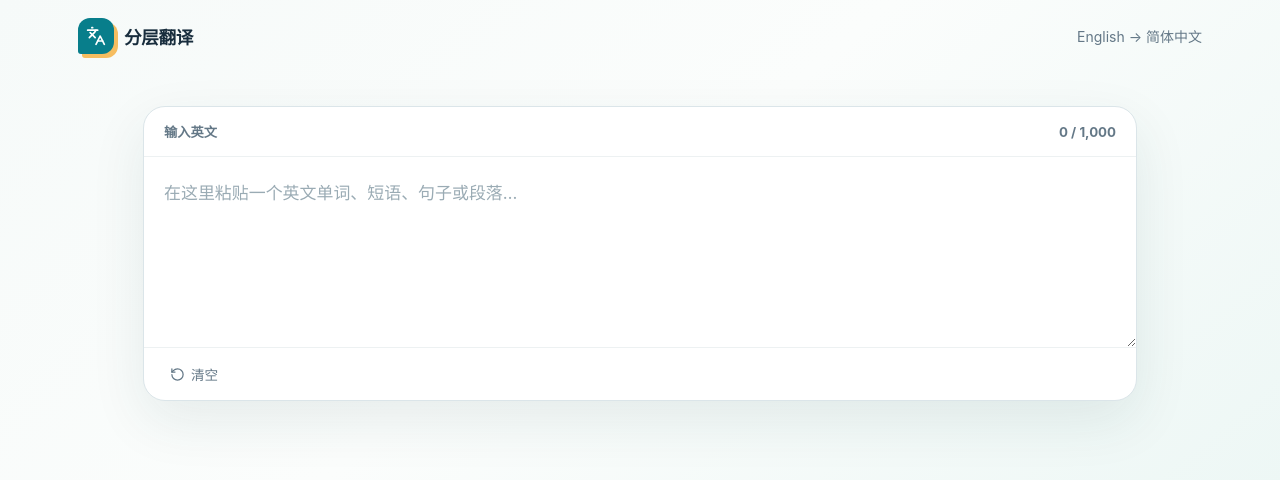
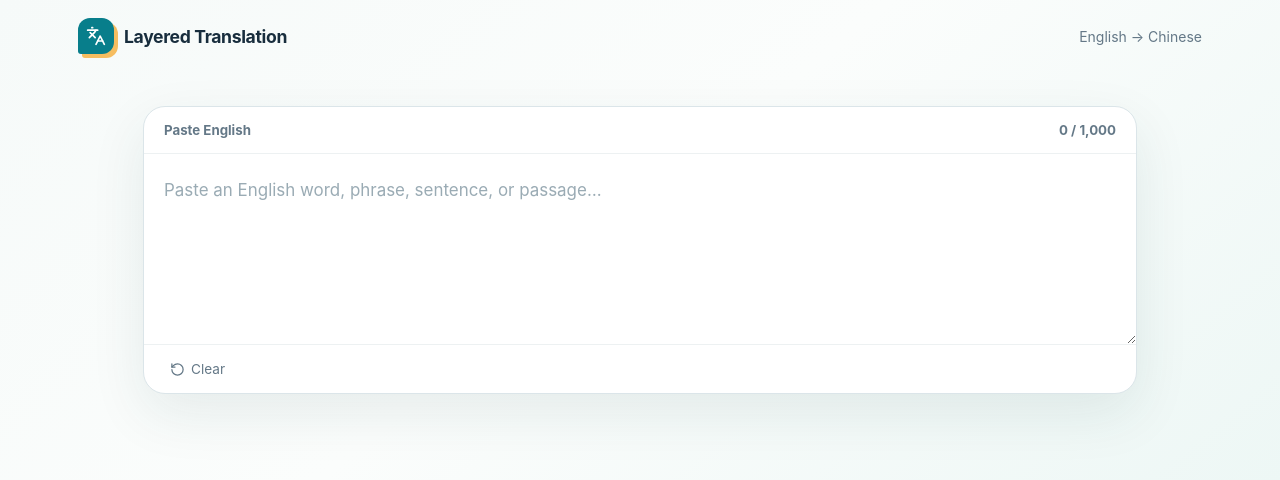
Before and after one commit to chechuan/word-translator, a Next.js app: page / in a window 1280 px wide. Shown: the top 480 px of the page. Built offline with nearby package versions, Linux system fonts and the light colour scheme.

Commit message:
Use English throughout the translation interface

```diff
--- a/app/api/analyze-translate/route.ts
+++ b/app/api/analyze-translate/route.ts
@@ -16,21 +16,21 @@ async function withTranslations(items: Omit<TranslationItem, "translation">[]) {
 export async function POST(request: Request) {
   const id = requestId();
   const ip = request.headers.get("x-forwarded-for") ?? "local";
-  if (!allowRequest(ip)) return Response.json({ error: "请求过于频繁，请一分钟后再试。" }, { status: 429 });
+  if (!allowRequest(ip)) return Response.json({ error: "Too many requests. Please try again in a minute." }, { status: 429 });
   try {
     const { text: raw } = InputSchema.parse(await request.json()); const text = normalize(raw);
-    if (!text) return Response.json({ error: "请输入英文内容。" }, { status: 400 });
-    if (!/[A-Za-z]/.test(text)) return Response.json({ error: "目前仅支持英文到简体中文翻译。" }, { status: 400 });
+    if (!text) return Response.json({ error: "Please paste English text first." }, { status: 400 });
+    if (!/[A-Za-z]/.test(text)) return Response.json({ error: "Only English-to-Chinese translation is supported." }, { status: 400 });
     const cached = readCache<TranslationResponse>(`v3:${text}`); if (cached) return Response.json({ ...cached, requestId: id });
     const sentences = splitSentences(text); const words = splitWords(text, sentences);
-    if (words.length > 150) return Response.json({ error: "单次最多处理 150 个英文单词。" }, { status: 413 });
-    if (sentences.length > 20) return Response.json({ error: "单次最多处理 20 个句子。" }, { status: 413 });
+    if (words.length > 150) return Response.json({ error: "A request can contain up to 150 English words." }, { status: 413 });
+    if (sentences.length > 20) return Response.json({ error: "A request can contain up to 20 sentences." }, { status: 413 });
     const inputType = classify(text, words, sentences);
     let phrases: ReturnType<typeof validatePhrases> = [];
     const warnings: string[] = [];
     if (inputType !== "word") {
       try { phrases = validatePhrases(text, await findPhrases(text), sentences).slice(0, 50); }
-      catch { warnings.push("短语识别响应较慢，本次已跳过短语结果。"); }
+      catch { warnings.push("Phrase detection took too long and was skipped for this request."); }
     }
     const translatedWords = await withTranslations(words);
     const phonetics = await getPhonetics(translatedWords.map((item) => item.source));
@@ -39,13 +39,13 @@ export async function POST(request: Request) {
     const translatedSentences = inputType === "sentence" || inputType === "paragraph" ? await withTranslations(sentences) : [];
     const fullTranslation = inputType === "paragraph" ? (await translateBatch([text]))[0] : null;
     const incomplete = [...wordsWithPhonetics, ...translatedPhrases, ...translatedSentences].some((item) => !item.translation) || (inputType === "paragraph" && !fullTranslation);
-    if (incomplete) warnings.push("部分翻译未完成。");
+    if (incomplete) warnings.push("Some translations could not be completed.");
     const result: TranslationResponse = { requestId: id, status: warnings.length ? "partial" : "success", inputType, sourceText: text, words: wordsWithPhonetics, phrases: translatedPhrases, sentences: translatedSentences, fullTranslation, warnings };
     writeCache(`v3:${text}`, result); return Response.json(result);
   } catch (caught) {
-    if (caught instanceof z.ZodError) return Response.json({ error: "输入格式不正确。" }, { status: 400 });
-    const message = caught instanceof Error ? caught.message : "服务暂时不可用。";
+    if (caught instanceof z.ZodError) return Response.json({ error: "The input format is invalid." }, { status: 400 });
+    const message = caught instanceof Error ? caught.message : "The service is temporarily unavailable.";
     const timeout = /timeout|aborted/i.test(message);
-    return Response.json({ error: timeout ? "翻译服务响应超时，请稍后重试。" : message, requestId: id }, { status: /尚未配置/.test(message) ? 503 : timeout ? 504 : 502 });
+    return Response.json({ error: timeout ? "The translation service timed out. Please try again." : message, requestId: id }, { status: /not configured/.test(message) ? 503 : timeout ? 504 : 502 });
   }
 }
--- a/app/layout.tsx
+++ b/app/layout.tsx
@@ -1,11 +1,11 @@
 import type { Metadata } from "next";
 import "./globals.css";
 export const metadata: Metadata = {
-  title: "分层翻译｜英语文本解析工具",
-  description: "按原文顺序提供英语逐词、逐短语、逐句和整段翻译。",
+  title: "Layered Translation | English Text Analyzer",
+  description: "Explore English text word by word, phrase by phrase, sentence by sentence, and as a full passage.",
   metadataBase: new URL("https://translate.cc1204.cn"),
   icons: { icon: "/favicon.svg", shortcut: "/favicon.svg" },
 };
 export default function RootLayout({ children }: Readonly<{ children: React.ReactNode }>) {
-  return <html lang="zh-CN"><body>{children}</body></html>;
+  return <html lang="en"><body>{children}</body></html>;
 }
--- a/app/page.tsx
+++ b/app/page.tsx
@@ -1,12 +1,12 @@
 "use client";
 
-import { useMemo, useRef, useState } from "react";
+import { useRef, useState } from "react";
 import { Check, Clipboard, Languages, RotateCcw, Volume2 } from "lucide-react";
 import type { TranslationResponse, TranslationItem } from "@/types/translation";
 import "./loading.css";
 import "./learning.css";
 
-function CopyButton({ value, label = "复制" }: { value: string; label?: string }) {
+function CopyButton({ value, label = "Copy" }: { value: string; label?: string }) {
   const [copied, setCopied] = useState(false);
   return (
     <button type="button" className="copy-button" onClick={async () => {
@@ -14,12 +14,12 @@ function CopyButton({ value, label = "复制" }: { value: string; label?: string
       window.setTimeout(() => setCopied(false), 1400);
     }} aria-label={`${label}：${value}`}>
       {copied ? <Check size={15} /> : <Clipboard size={15} />}
-      {copied ? "已复制" : label}
+      {copied ? "Copied" : label}
     </button>
   );
 }
 
-function SpeakButton({ value, label = "朗读单词" }: { value: string; label?: string }) {
+function SpeakButton({ value, label = "Play word" }: { value: string; label?: string }) {
   return <button className="speak-button" type="button" onClick={() => {
     const audio = new Audio(`https://dict.youdao.com/dictvoice?audio=${encodeURIComponent(value)}&type=2`);
     audio.play().catch(() => {
@@ -39,8 +39,8 @@ function ResultSection({ title, kicker, items, showSentence, kind }: {
   return <section className={`result-section ${kind ? `result-section-${kind}` : ""}`}>
     <div className="section-heading"><div><span className="section-kicker">{kicker}</span><h2>{title}</h2></div><span className="count-pill">{items.length}</span></div>
     <div className="result-list">{items.map((item, index) => <article className="translation-row" key={`${item.start}-${item.end}-${index}`}>
-      <div className="source-cell"><code>{item.source}</code>{kind === "sentence" && <SpeakButton value={item.source} label="朗读整句" />}{item.phonetic && <span className="pronunciation"><span className="phonetic">/{item.phonetic.replaceAll("/", "")}/</span>{kind === "word" && <SpeakButton value={item.source} />}</span>}{showSentence && <span>第 {item.sentenceIndex + 1} 句</span>}</div>
-      <div className="row-arrow">→</div><p>{item.translation || "暂未取得译文"}</p><CopyButton value={item.translation || item.source} />
+      <div className="source-cell"><code>{item.source}</code>{kind === "sentence" && <SpeakButton value={item.source} label="Play sentence" />}{item.phonetic && <span className="pronunciation"><span className="phonetic">/{item.phonetic.replaceAll("/", "")}/</span>{kind === "word" && <SpeakButton value={item.source} />}</span>}{showSentence && <span>Sentence {item.sentenceIndex + 1}</span>}</div>
+      <div className="row-arrow">→</div><p>{item.translation || "Translation unavailable"}</p><CopyButton value={item.translation || item.source} />
     </article>)}</div>
   </section>;
 }
@@ -52,11 +52,6 @@ export default function Home() {
   const [isLoading, setIsLoading] = useState(false);
   const controller = useRef<AbortController | null>(null);
   const lastRequested = useRef("");
-  const typeLabel = useMemo(() => {
-    const labels = { word: "单词", phrase: "短语", sentence: "句子", paragraph: "段落" };
-    return result ? labels[result.inputType] : null;
-  }, [result]);
-
   async function translate(content = text) {
     if (!content.trim() || content === lastRequested.current) return;
     lastRequested.current = content;
@@ -65,7 +60,7 @@ export default function Home() {
     try {
       const response = await fetch("/api/analyze-translate", { method: "POST", headers: { "Content-Type": "application/json" }, body: JSON.stringify({ text: content }), signal: current.signal });
       const data = (await response.json()) as TranslationResponse & { error?: string };
-      if (!response.ok) throw new Error(data.error || "翻译服务暂时不可用，请稍后再试。");
+      if (!response.ok) throw new Error(data.error || "Translation is temporarily unavailable. Please try again.");
       setResult(data);
     } catch (caught) {
       if ((caught as Error).name !== "AbortError") setError((caught as Error).message);
@@ -75,23 +70,22 @@ export default function Home() {
   }
 
   return <main>
-    <header className="site-header"><a className="brand" href="#top" aria-label="分层翻译首页"><span className="brand-mark"><Languages size={20} /></span><span>分层翻译</span></a><span className="header-note">English → 简体中文</span></header>
+    <header className="site-header"><a className="brand" href="#top" aria-label="Layered Translation home"><span className="brand-mark"><Languages size={20} /></span><span>Layered Translation</span></a><span className="header-note">English → Chinese</span></header>
     <div className="page-shell" id="top">
-      <section className="translator-card" aria-label="英文翻译输入区">
+      <section className="translator-card" aria-label="English translation input">
         {isLoading && <svg className="translation-progress" viewBox="0 0 100 100" preserveAspectRatio="none" aria-hidden="true"><rect x="0.12" y="0.18" width="99.76" height="99.64" rx="1.6" ry="5.5" pathLength="100" /></svg>}
-        <div className="input-toolbar"><span>输入英文</span><span>{text.length} / 1,000</span></div>
+        <div className="input-toolbar"><span>Paste English</span><span>{text.length} / 1,000</span></div>
         <div className="input-area">
-          <textarea value={text} onChange={(event) => { lastRequested.current = ""; setText(event.target.value.slice(0, 1000)); }} onPaste={(event) => { const field = event.currentTarget; window.setTimeout(() => { const pasted = field.value.slice(0, 1000); setText(pasted); void translate(pasted); }, 0); }} onBlur={() => void translate()} placeholder="在这里粘贴一个英文单词、短语、句子或段落…" aria-label="英文文本" />
+          <textarea value={text} onChange={(event) => { lastRequested.current = ""; setText(event.target.value.slice(0, 1000)); }} onPaste={(event) => { const field = event.currentTarget; window.setTimeout(() => { const pasted = field.value.slice(0, 1000); setText(pasted); void translate(pasted); }, 0); }} onBlur={() => void translate()} placeholder="Paste an English word, phrase, sentence, or passage…" aria-label="English text" />
         </div>
-        <div className="input-footer"><button className="text-button" type="button" onClick={() => { controller.current?.abort(); lastRequested.current = ""; setIsLoading(false); setText(""); setResult(null); setError(""); }}><RotateCcw size={15} /> 清空</button></div>
+        <div className="input-footer"><button className="text-button" type="button" onClick={() => { controller.current?.abort(); lastRequested.current = ""; setIsLoading(false); setText(""); setResult(null); setError(""); }}><RotateCcw size={15} /> Clear</button></div>
       </section>
       {error && <div className="error-message" role="alert">{error}</div>}
       {result && <section className="results" aria-live="polite">
-        <div className="result-overview"><div><span className="section-kicker">识别结果</span><h2>这是一个<span>{typeLabel}</span></h2></div>{result.status === "partial" && <p>部分项目未完成，已展示可用结果。</p>}</div>
-        <ResultSection title="逐词翻译" kicker="Word by word" items={result.words} showSentence kind="word" />
-        <ResultSection title="有效短语" kicker="Phrases in context" items={result.phrases} showSentence kind="phrase" />
-        <ResultSection title="逐句翻译" kicker="Sentence by sentence" items={result.sentences} kind="sentence" />
-        {result.fullTranslation && <section className="full-translation"><div className="full-translation-heading"><span className="section-kicker">Full passage</span><h2>整段对照</h2></div><div className="passage-pair"><article><span>英文原文</span><p className="passage-source">{result.sourceText}</p></article><article><span>中文译文</span><p>{result.fullTranslation}</p></article></div><CopyButton value={`${result.sourceText}\n\n${result.fullTranslation}`} label="复制原文与译文" /></section>}
+        <ResultSection title="Word by Word" kicker="Vocabulary" items={result.words} showSentence kind="word" />
+        <ResultSection title="Phrases in Context" kicker="Phrases" items={result.phrases} showSentence kind="phrase" />
+        <ResultSection title="Sentence by Sentence" kicker="Sentences" items={result.sentences} kind="sentence" />
+        {result.fullTranslation && <section className="full-translation"><div className="full-translation-heading"><span className="section-kicker">Full passage</span><h2>Full Translation</h2></div><div className="passage-pair"><article><span>Original English</span><p className="passage-source">{result.sourceText}</p></article><article><span>Chinese Translation</span><p>{result.fullTranslation}</p></article></div><CopyButton value={`${result.sourceText}\n\n${result.fullTranslation}`} label="Copy original and translation" /></section>}
         {result.warnings.length > 0 && <p className="warning">{result.warnings.join(" · ")}</p>}
       </section>}
     </div>
```
Also changed, not shown: lib/siliconflow.ts (+6 -6 lines).
